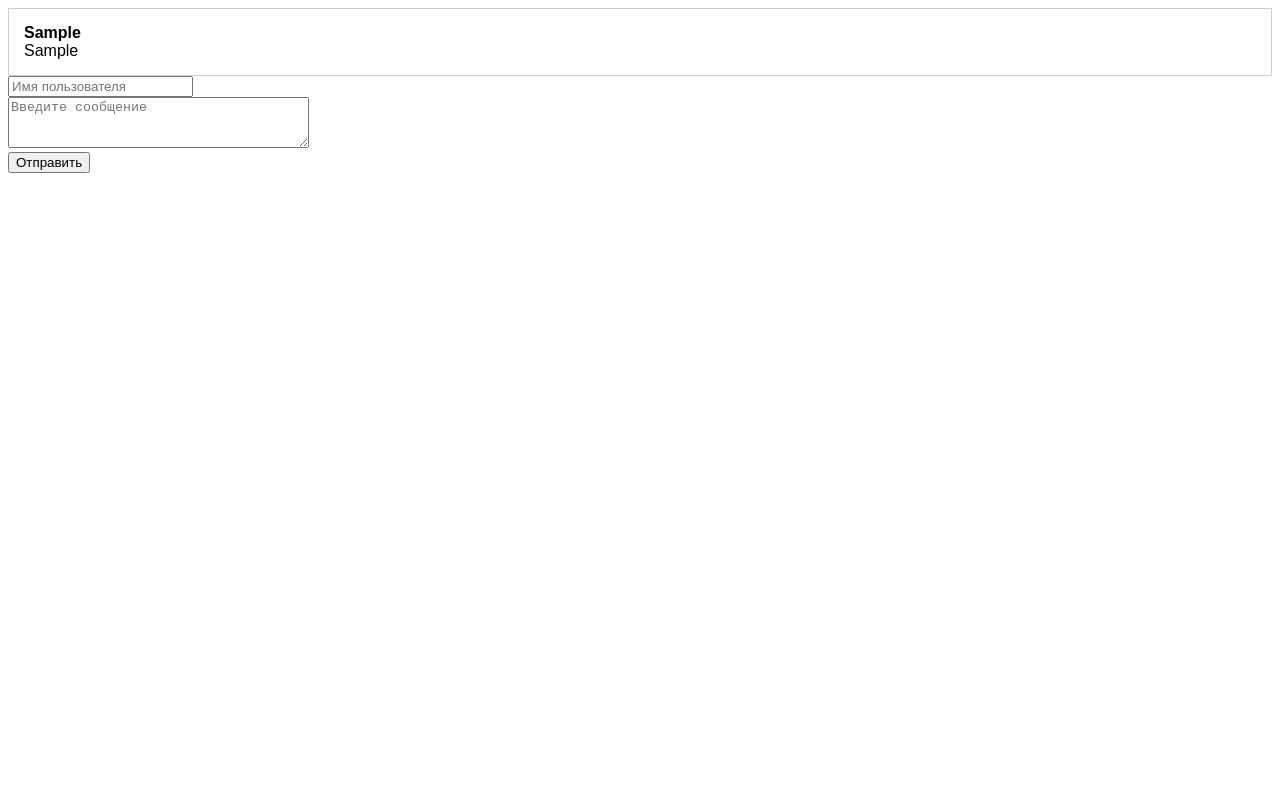
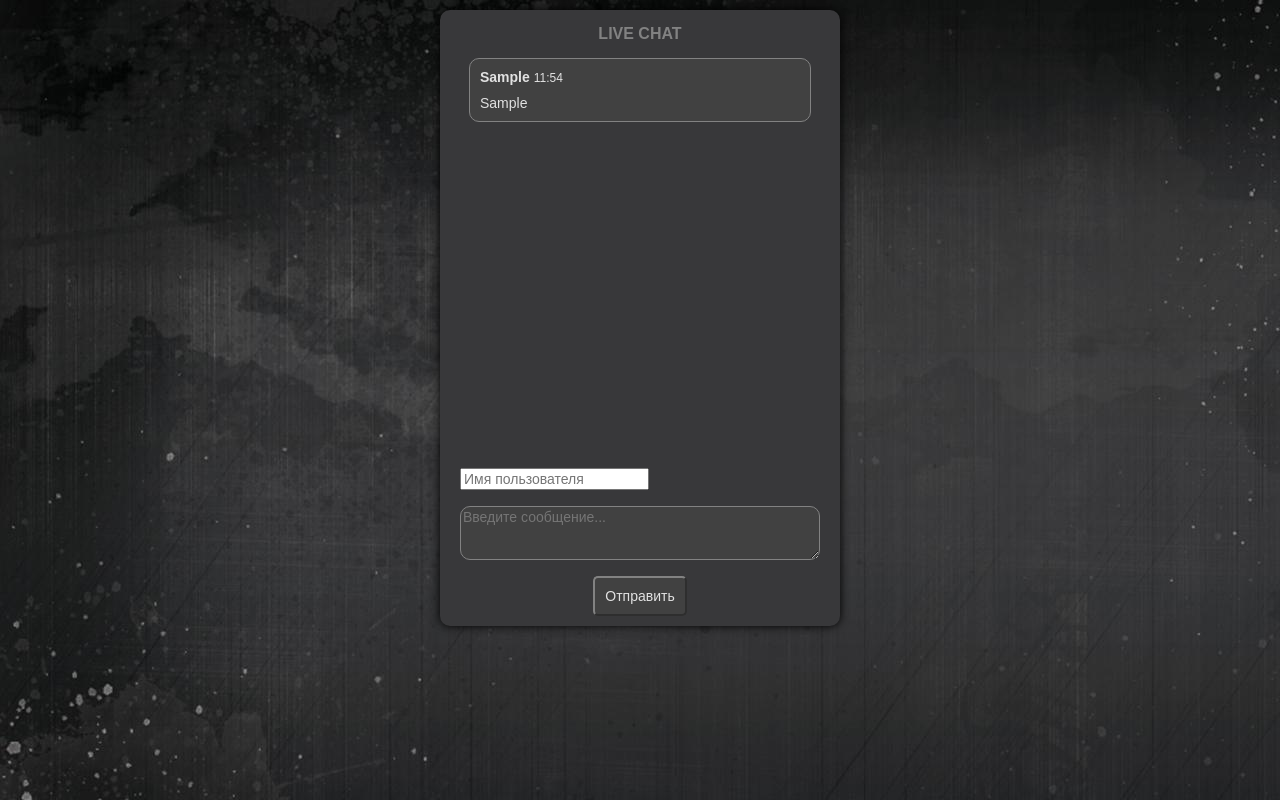
Before and after one commit to winlx/Simple_Chat, a website: page index.html in a window 1280 px wide. Both pictures are taken after typing "Sample", "Sample" into the empty fields and a click on the input "Отправить". Drawn offline with Linux system fonts and the light colour scheme.

Commit message:
Added new UI

```diff
--- /dev/null
+++ b/components/app/app.css
@@ -0,0 +1,20 @@
+* {
+  font-family: Arial, sans-serif;
+  font-size:14px;
+  margin:0;
+}
+
+a {
+  font-weight:bold;
+  color:#fff;
+  text-decoration:none;
+}
+
+.app {
+  width: 400px;
+
+  margin: 10px auto;
+  background-color: #38383a;
+  border-radius: 10px;
+  box-shadow: 0 0 10px;
+}
--- a/components/messages/messages.css
+++ b/components/messages/messages.css
@@ -1,17 +1,46 @@
 .messages {
   padding: 5px;
-  border: 1px solid #cecece;
 }
 
 .messages__container {
   padding: 10px;
-  font-family: sans-serif;
+  display: block;
+  margin: auto;
+  box-sizing: border-box;
+  width: 90%;
+  border-radius: 10px;
+  background-color: #414141;
+  color: #e1e1e1;
+  border: 1px solid #828282;
+}
+
+.messages__header {
+  margin: auto;
+  width: 50%;
+  padding: 10px;
+}
+
+.messages__header h2 {
+  font-size: 16px;
+  text-align: center;
+  color: #828282;
+}
+
+.messages__feed {
+  padding: 5px;
+  height: 50vh;
+  overflow-y: auto;
 }
 
 .messages__author {
-  font-weight: 900;
+  font-weight: bold;
 }
 
-.messages__container_my {
+.messages__timestamp {
+  font-size: 12px;
+}
 
+.messages_msg {
+  display: block;
+  padding-top: 10px;
 }
--- a/components/messages/messages.js
+++ b/components/messages/messages.js
@@ -13,8 +13,9 @@
 
     render() {
       let messagesFeed = this._data.messages.map(data => `
-        <div class="messages__container messages__container_my">
+        <div class="messages__container">
           <span class="messages__author">${data.username}</span>
+          <span class="messages__timestamp">${'11:54'}</span>
           <br>
           <span class="messages_msg">${data.message}</span>
         </div>
@@ -22,7 +23,12 @@
 
       this._elem.innerHTML = `
         <div class="messages">
+        <div class="messages__header">
+            <h2>LIVE CHAT</h2>
+        </div>
+        <div class="messages__feed">
           ${messagesFeed}
+        </div>
         </div>
       `;
     }
--- a/components/msg-form/msg-form.css
+++ b/components/msg-form/msg-form.css
@@ -0,0 +1,39 @@
+.msg-form {
+  padding-bottom: 10px;
+}
+
+.msg-form__username {
+  display: block;
+  margin-left: 20px;
+}
+
+.msg-form__input-text {
+  display: block;
+  margin: auto;
+  box-sizing: border-box;
+  width: 90%;
+  border-radius: 10px;
+  background-color: #414141;
+  color: #e1e1e1;
+  border-color: #828282;
+}
+
+.msg-form__input-text:focus {
+  outline: 0;
+  border-color: #e1e1e1;
+}
+
+.msg-form__submit {
+  display: block;
+  margin: auto;
+  padding: 10px;
+  border-radius: 5px;
+  background-color: #414141;
+  color: #e1e1e1;
+  border-color: #828282;
+}
+
+.msg-form__submit:focus {
+  outline: 0;
+  border-color: #e1e1e1;
+}
--- a/components/msg-form/msg-form.js
+++ b/components/msg-form/msg-form.js
@@ -41,11 +41,11 @@
     render() {
       this._elem.innerHTML = `
         <form class="msg-form">
-          <input type="text" name="username" required placeholder="Имя пользователя">
+          <input class="msg-form__username" type="text" name="username" required placeholder="Имя пользователя">
           <br>
-          <textarea name="message" rows="3" cols="35" required placeholder="Введите сообщение"></textarea>
+          <textarea class="msg-form__input-text" name="message" rows="3" required placeholder="Введите сообщение..."></textarea>
           <br>
-          <input type="submit" value="Отправить">
+          <input class="msg-form__submit" type="submit" value="Отправить">
          </form>
       `;
     }
--- a/index.html
+++ b/index.html
@@ -5,6 +5,8 @@
   <title>Simple Chat</title>
   <!-- Dependencies -->
   <!-- CSS -->
+  <link rel="stylesheet" href="resources/css/theme.css">
+  <link rel="stylesheet" href="components/app/app.css">
   <link rel="stylesheet" href="./components/messages/messages.css">
   <link rel="stylesheet" href="./components/msg-form/msg-form.css">
   <!-- JavaScript -->
@@ -13,12 +15,14 @@
 </head>
 <body>
 
-<div class="js-messages">
+<div class="app">
+  <div class="js-messages">
 
-</div>
+  </div>
 
-<div class="js-msg-form">
+  <div class="js-msg-form">
 
+  </div>
 </div>
 
 <script>
--- /dev/null
+++ b/resources/css/theme.css
@@ -0,0 +1,3 @@
+body {
+  background-image: url("./images/background.jpg");
+}
```
Also changed, not shown: README.md, resources/css/images/background.jpg (added).
